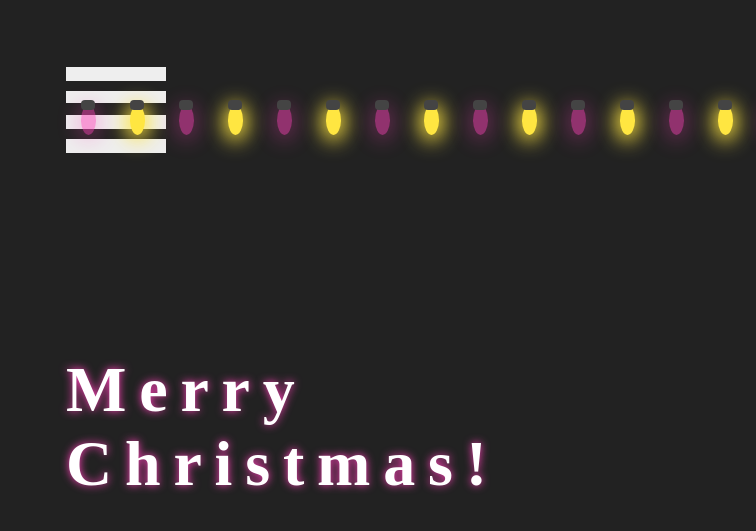
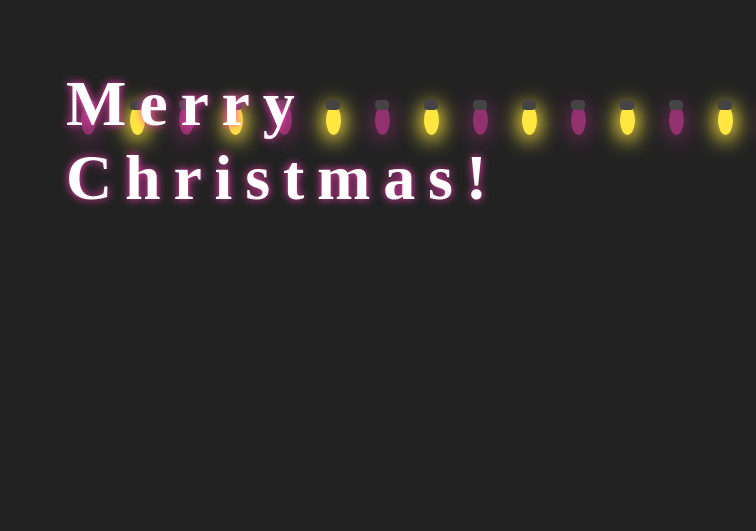
Before and after one commit to AbusufiyanJ/css-chirstmas-light-webpage-, a plain HTML site: page index.html in a window 1280 px wide. Shown: the part 133-664 px from the top of the page, without its empty margins (524-1280 px from the left). Drawn offline with Linux system fonts and the light colour scheme; a web font is replaced by a local one.

Commit message:
script file removed

```diff
--- a/index.html
+++ b/index.html
@@ -5,16 +5,13 @@
         <title>Christmas Lights!</title>
         <link type="text/css" href="styles.css" rel="stylesheet" />
         <link href="https://fonts.googleapis.com/css?family=Mountains+of+Christmas" rel="stylesheet">
-       <script type="text/javascript" src="script.js"></script>
+
     </head>
     <body>
             <div id="burger-container">
             <div id="burger">
-              <span>&nbsp;</span>
-              <span>&nbsp;</span>
-              <span>&nbsp;</span>
-              <span>&nbsp;</span>
-            </a>
+
+
          </div>
         <ul id="wire">
             <li></li>
```
